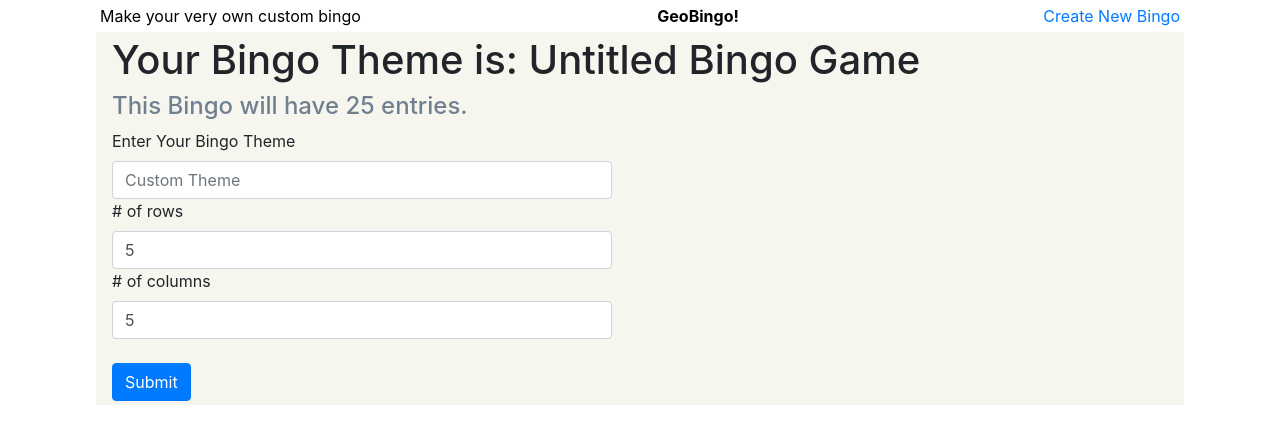
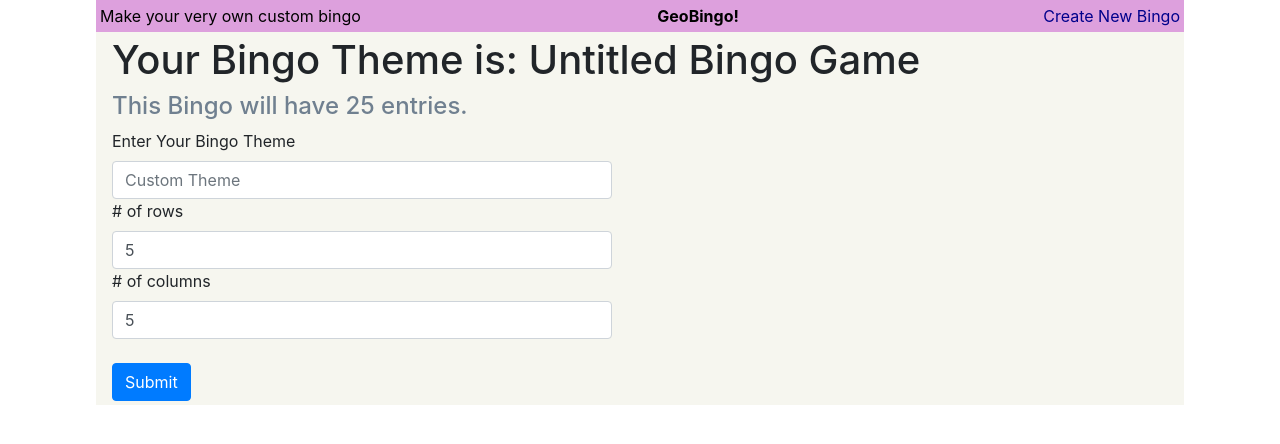
Before and after one commit to gfting/geobingo-v2, a React app: page /test in a window 1280 px wide. Shown: the top 444 px of the page. Built offline with nearby package versions, Linux system fonts and the light colour scheme; what apollo-link-ws would draw is missing.

Commit message:
Styling Components Added

```diff
--- a/src/styles/index.css
+++ b/src/styles/index.css
@@ -16,6 +16,13 @@ input {
   background-color: #ff6600;
 }
 
+.plum {
+  background-color: #DDA0DD;
+}
+
+.darkblue {
+  color: #00008b;
+}
 .background-gray {
   background-color: rgb(246, 246, 239);
 }
```
